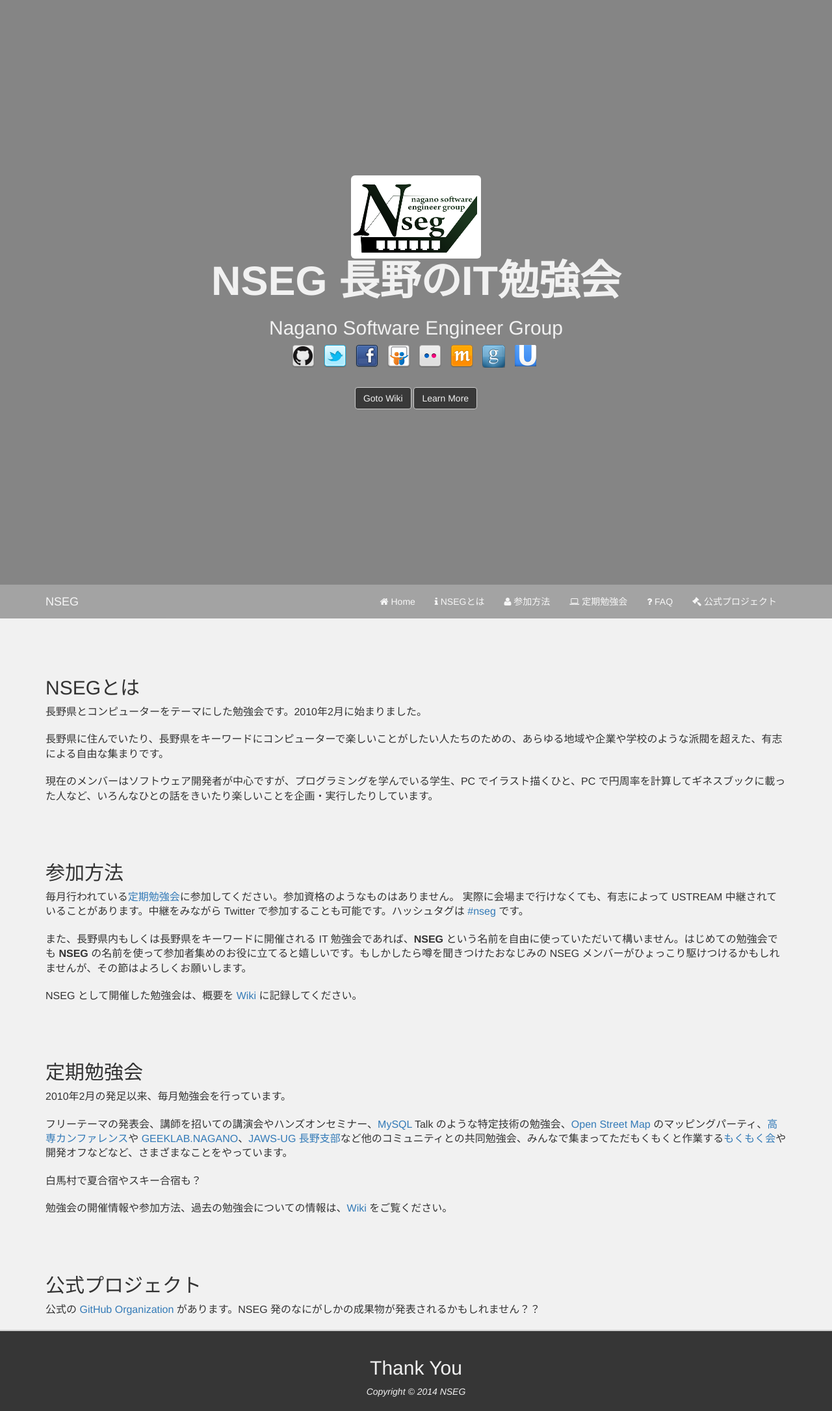
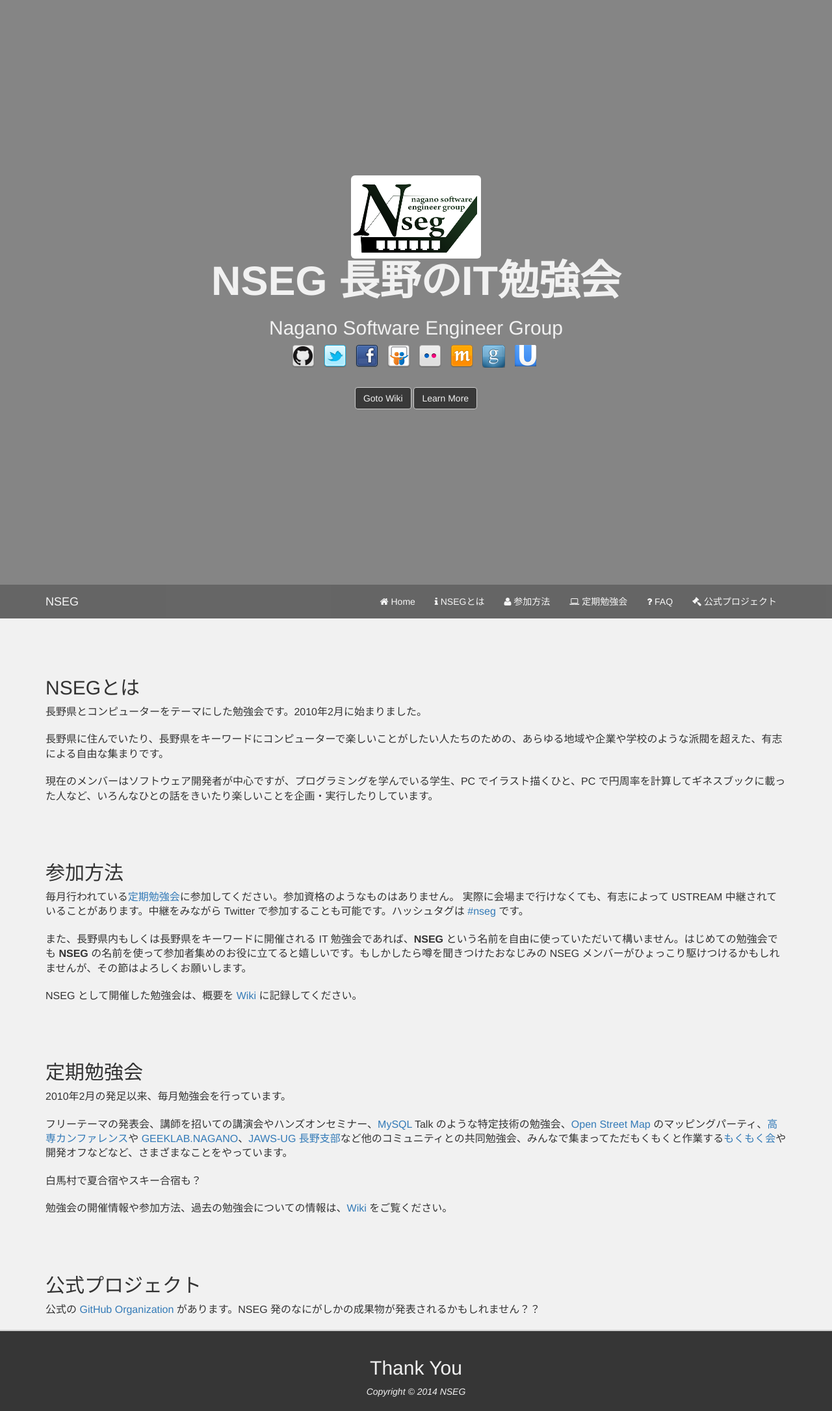
Before and after one commit to nseg-jp/w, a Jekyll site: the page built from index.md, in a window 1280 px wide. Shown: the whole page at 65% size. Built offline with Jekyll 4.4.1, drawn with Linux system fonts in a browser that asks for light colours; nearby versions of some CDN libraries.

Commit message:
IE8対応

```diff
--- a/assets/css/nseg.css
+++ b/assets/css/nseg.css
@@ -78,7 +78,7 @@
 .navbar-new {
   background-color: #000;
   opacity:0.60;
-  background-color: rgba(0, 0, 0, 0.6);
+  /*background-color: rgba(0, 0, 0, 0.6);*/
 }
 .navbar-new .navbar-brand {
   color: #f1f1f1;
@@ -93,7 +93,7 @@
 .navbar-new .navbar-nav > li > a:focus {
   background-color: #000;
   opacity:0.80;
-  background-color: rgba(0, 0, 0, 0.8);
+  /*background-color: rgba(0, 0, 0, 0.8);*/
 }
 .navbar-new .navbar-toggle {
   border-color: #dddddd;
@@ -208,6 +208,7 @@
 
 /* Footer */
 footer {
+  background:#000;
   background:none repeat scroll 0 0 rgba(0, 0, 0, 0.79);
   color:#f1f1f1;
   padding:20px 0;
@@ -221,7 +222,7 @@
 
 /* responsive */
 /* Small devices (tablets, 768px and up) */
-@media (max-width: 768px) {
+@media screen and (max-width: 768px) {
   .navbar-brand {margin-left:20px;}
   .navbar-toggle {margin-right:25px;}
   #Grid .mix{margin-left:-25px;}
```
